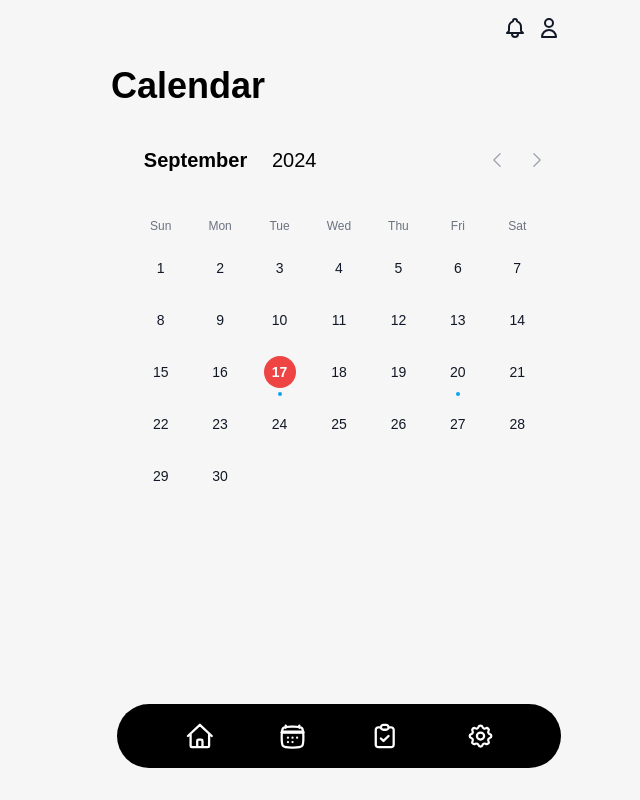
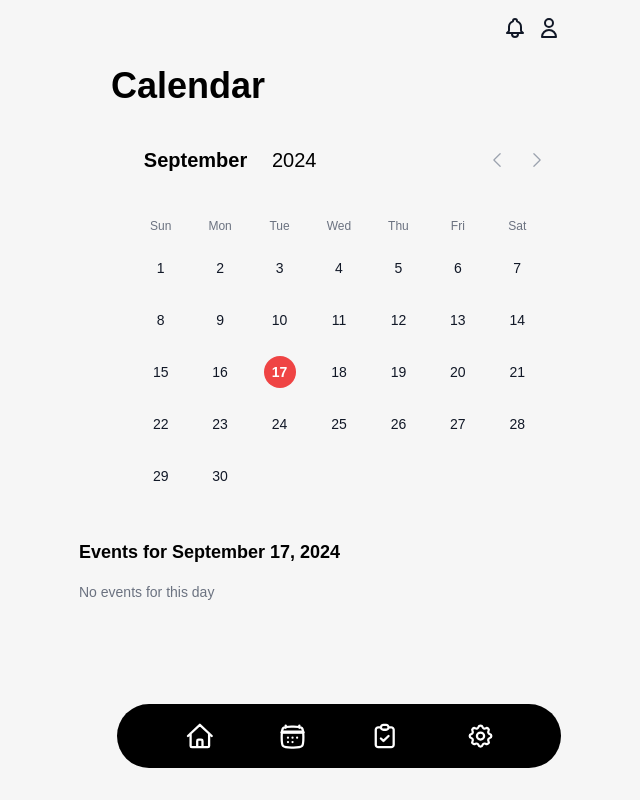
Before and after one commit to QuanNguyenDong/roomie, a React (Create React App) app in the folder frontend/: page /calendar in a window 1280 px wide. Shown: the whole page, without its empty margins (301-941 px from the left). Built offline with nearby package versions, Linux system fonts and the light colour scheme; sample sign-in values are in the browser's storage; the HTML template or start-up script is replaced by a standard one.

Commit message:
sample data added and day frame created

```diff
--- a/frontend/src/pages/Calendar.js
+++ b/frontend/src/pages/Calendar.js
@@ -1,8 +1,6 @@
 import React, { useEffect, useState, Fragment } from "react";
 import { useNavigate } from "react-router-dom";
-
-import { ChevronLeftIcon, ChevronRightIcon } from '@heroicons/react/24/solid'
-
+import { ChevronLeftIcon, ChevronRightIcon } from '@heroicons/react/24/solid';
 import {
     add,
     eachDayOfInterval,
@@ -16,9 +14,75 @@ import {
     parse,
     parseISO,
     startOfToday,
-} from 'date-fns'
+} from 'date-fns';
+import getUserProfile from "../services/getUserProfile";
 
-import getUserProfile from "../services/getUserProfile";
+const meetings = [
+    {
+      id: 1,
+      name: 'Leslie Alexander',
+      imageUrl:
+        'https://images.unsplash.com/photo-1494790108377-be9c29b29330?ixlib=rb-1.2.1&ixid=eyJhcHBfaWQiOjEyMDd9&auto=format&fit=facearea&facepad=2&w=256&h=256&q=80',
+      startDatetime: '2022-05-11T13:00',
+      endDatetime: '2022-05-11T14:30',
+    },
+    {
+      id: 2,
+      name: 'Michael Foster',
+      imageUrl:
+        'https://images.unsplash.com/photo-1519244703995-f4e0f30006d5?ixlib=rb-1.2.1&ixid=eyJhcHBfaWQiOjEyMDd9&auto=format&fit=facearea&facepad=2&w=256&h=256&q=80',
+      startDatetime: '2022-05-20T09:00',
+      endDatetime: '2022-05-20T11:30',
+    },
+    {
+      id: 3,
+      name: 'Dries Vincent',
+      imageUrl:
+        'https://images.unsplash.com/photo-1506794778202-cad84cf45f1d?ixlib=rb-1.2.1&ixid=eyJhcHBfaWQiOjEyMDd9&auto=format&fit=facearea&facepad=2&w=256&h=256&q=80',
+      startDatetime: '2022-05-20T17:00',
+      endDatetime: '2022-05-20T18:30',
+    },
+    {
+      id:45,
+      name: 'Michael Foster',
+      imageUrl:
+        'https://images.unsplash.com/photo-1519244703995-f4e0f30006d5?ixlib=rb-1.2.1&ixid=eyJhcHBfaWQiOjEyMDd9&auto=format&fit=facearea&facepad=2&w=256&h=256&q=80',
+      startDatetime: '2022-05-13T14:00',
+      endDatetime: '2022-05-13T14:30',
+    },
+    {
+      id: 5,
+      name: 'John Doe',
+      imageUrl:
+        'https://images.unsplash.com/photo-1522071820081-009f0129c71c?ixlib=rb-1.2.1&auto=format&fit=facearea&facepad=2&w=256&h=256&q=80',
+      startDatetime: '2022-05-22T12:00',
+      endDatetime: '2022-05-22T13:30',
+    },
+    {
+      id: 6,
+      name: 'Jane Smith',
+      imageUrl:
+        'https://images.unsplash.com/photo-1530577197743-7adf14294584?ixlib=rb-1.2.1&auto=format&fit=facearea&facepad=2&w=256&h=256&q=80',
+      startDatetime: '2022-05-25T10:00',
+      endDatetime: '2022-05-25T11:30',
+    },
+    {
+      id: 7,
+      name: 'Samuel Green',
+      imageUrl:
+        'https://images.unsplash.com/photo-1544005313-94ddf0286df2?ixlib=rb-1.2.1&auto=format&fit=facearea&facepad=2&w=256&h=256&q=80',
+      startDatetime: '2022-05-30T15:00',
+      endDatetime: '2022-05-30T16:30',
+    },
+    {
+      id: 8,
+      name: 'Nina Brown',
+      imageUrl:
+        'https://images.unsplash.com/photo-1552374196-c4e7ffc6e126?ixlib=rb-1.2.1&auto=format&fit=facearea&facepad=2&w=256&h=256&q=80',
+      startDatetime: '2022-06-02T09:00',
+      endDatetime: '2022-06-02T10:30',
+    },
+  ];
 
 let colClasses = [
     '',
@@ -28,31 +92,10 @@ let colClasses = [
     'col-start-5',
     'col-start-6',
     'col-start-7',
-]
-
-const events = [
-    {
-        id: 1,
-        name: 'Team Meeting',
-        startDatetime: '2024-09-20T09:00',
-        endDatetime: '2024-09-20T10:30',
-    },
-    {
-        id: 2,
-        name: 'Code Review',
-        startDatetime: '2024-09-17T14:00',
-        endDatetime: '2024-09-17T15:30',
-    },
-    {
-        id: 3,
-        name: 'Workshop',
-        startDatetime: '2024-10-25T11:00',
-        endDatetime: '2024-10-25T12:30',
-    },
-]
+];
 
 function classNames(...classes) {
-    return classes.filter(Boolean).join(' ')
+    return classes.filter(Boolean).join(' ');
 }
 
 function Calendar() {
@@ -77,29 +120,34 @@ function Calendar() {
         }
     }, [navigate]);
 
-    let today = startOfToday()
-    let [selectedDay, setSelectedDay] = useState(today)
-    let [currentMonth, setCurrentMonth] = useState(format(today, 'MMM-yyyy'))
-    let firstDayCurrentMonth = parse(currentMonth, 'MMM-yyyy', new Date())
+    let today = startOfToday();
+    let [selectedDay, setSelectedDay] = useState(today);
+    let [currentMonth, setCurrentMonth] = useState(format(today, 'MMM-yyyy'));
+    let firstDayCurrentMonth = parse(currentMonth, 'MMM-yyyy', new Date());
 
     let days = eachDayOfInterval({
         start: firstDayCurrentMonth,
         end: endOfMonth(firstDayCurrentMonth),
-    })
+    });
+
+    // Filter meetings for the selected day
+    const filteredMeetings = meetings.filter(meeting =>
+        isSameDay(parseISO(meeting.startDatetime), selectedDay)
+    );
 
     function previousMonth() {
-        let firstDayPreviousMonth = add(firstDayCurrentMonth, { months: -1 })
-        setCurrentMonth(format(firstDayPreviousMonth, 'MMM-yyyy'))
+        let firstDayPreviousMonth = add(firstDayCurrentMonth, { months: -1 });
+        setCurrentMonth(format(firstDayPreviousMonth, 'MMM-yyyy'));
     }
 
     function nextMonth() {
-        let firstDayNextMonth = add(firstDayCurrentMonth, { months: 1 })
-        setCurrentMonth(format(firstDayNextMonth, 'MMM-yyyy'))
+        let firstDayNextMonth = add(firstDayCurrentMonth, { months: 1 });
+        setCurrentMonth(format(firstDayNextMonth, 'MMM-yyyy'));
     }
 
     return (
         <div className="max-w-[520px] mx-auto h-full text-black font-poppins">
-            <div class="flex justify-between h-10 mb-6 mx-8">
+            <div className="flex justify-between h-10 mb-6 mx-8">
                 <text className="text-4xl font-bold font-lexend">Calendar</text>
             </div>
 
@@ -114,7 +162,7 @@ function Calendar() {
                                 {format(firstDayCurrentMonth, 'yyyy')}
                             </h2>
                         </div>
-                        <div class="flex flex-row">
+                        <div className="flex flex-row">
                             <button
                                 type="button"
                                 onClick={previousMonth}
@@ -181,8 +229,8 @@ function Calendar() {
                                 </button>
 
                                 <div className="w-1 h-1 mx-auto mt-1">
-                                    {events.some((event) =>
-                                        isSameDay(parseISO(event.startDatetime), day)
+                                    {meetings.some((meeting) =>
+                                        isSameDay(parseISO(meeting.startDatetime), day)
                                     ) && (
                                             <div className="w-1 h-1 rounded-full bg-sky-500"></div>
                                         )}
@@ -191,8 +239,35 @@ function Calendar() {
                         ))}
                     </div>
                 </div>
+
+                {/* Day Frame for selected day */}
+                <div className="mt-8">
+                    <h3 className="text-lg font-semibold">
+                        Events for {format(selectedDay, 'MMMM d, yyyy')}
+                    </h3>
+                    <div className="mt-4 space-y-4">
+                        {filteredMeetings.length > 0 ? (
+                            filteredMeetings.map(meeting => (
+                                <div key={meeting.id} className="p-4 border-l-4 border-blue-500 bg-white shadow-md rounded-lg">
+                                    <div className="flex items-center space-x-4">
+                                        <img src={meeting.imageUrl} alt={meeting.name} className="w-10 h-10 rounded-full" />
+                                        <div>
+                                            <p className="text-sm font-medium">{meeting.name}</p>
+                                            <p className="text-xs text-gray-500">
+                                                {format(parseISO(meeting.startDatetime), 'h:mm a')} - {format(parseISO(meeting.endDatetime), 'h:mm a')}
+                                            </p>
+                                        </div>
+                                    </div>
+                                </div>
+                            ))
+                        ) : (
+                            <p className="text-sm text-gray-500">No events for this day</p>
+                        )}
+                    </div>
+                </div>
+
             </div>
-            <div class="h-40"></div>
+            <div className="h-40"></div>
         </div>
     );
 }
```
